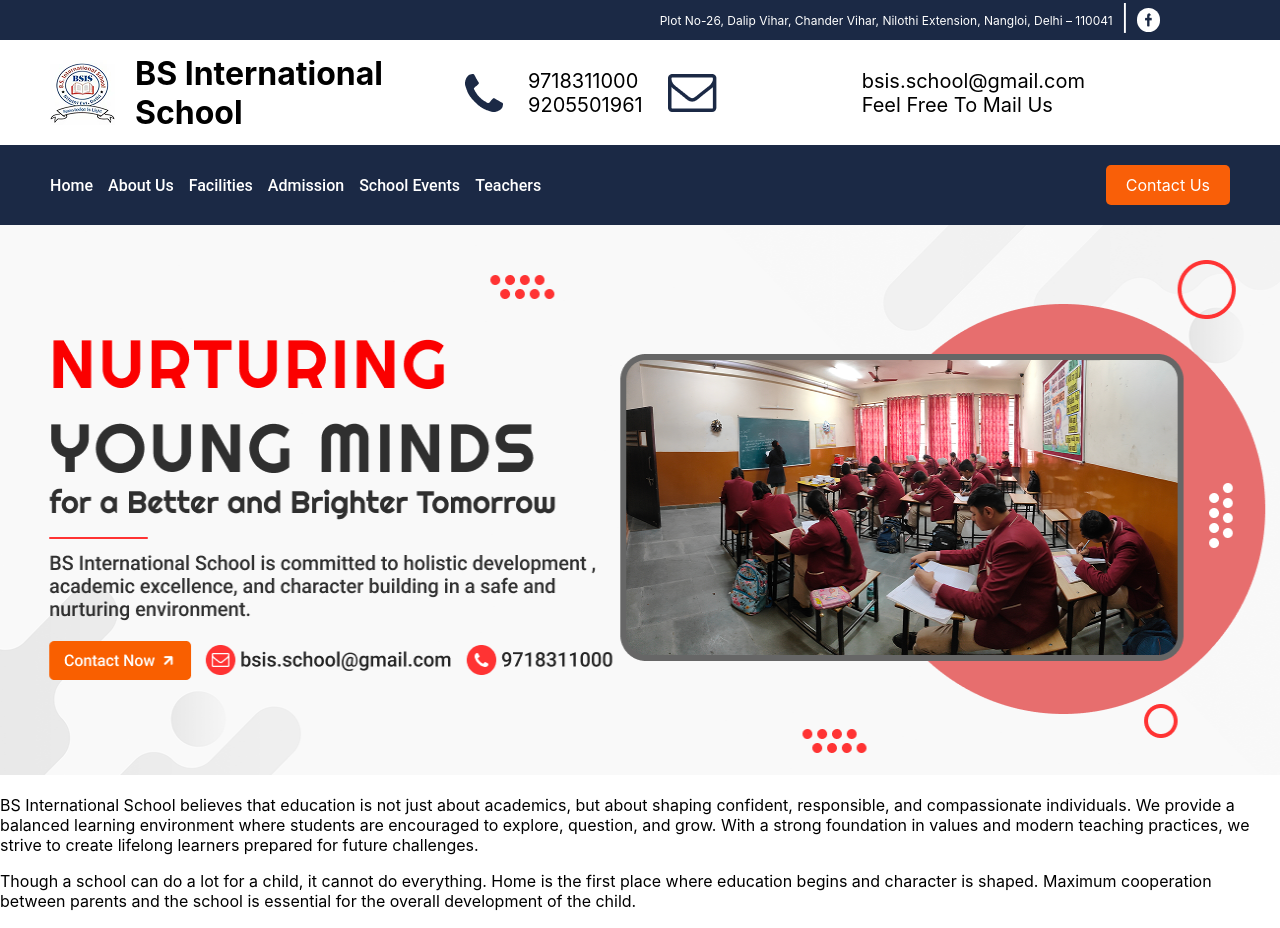
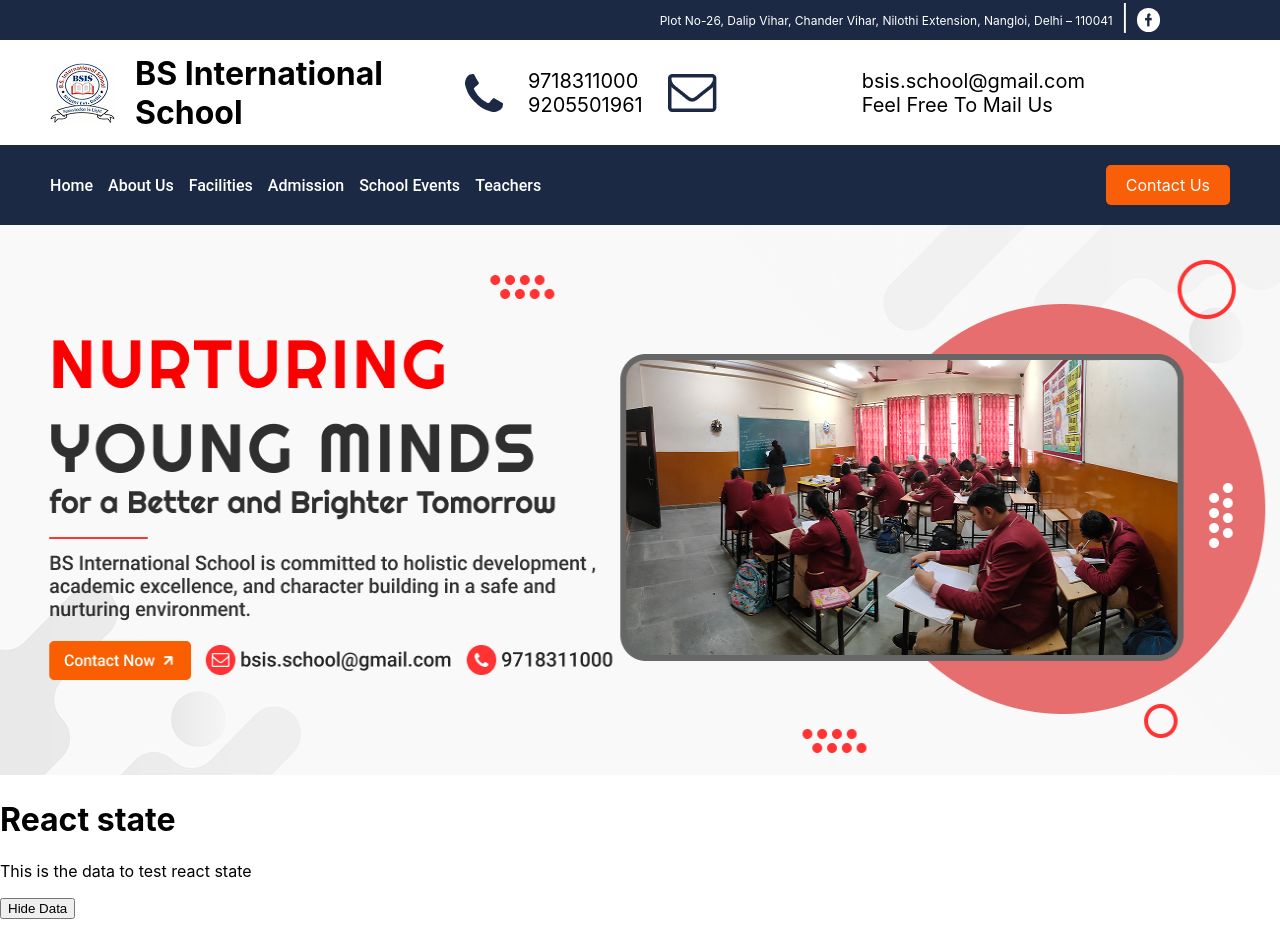
Before and after one commit to souravsharma-dev/react-School-Website, a React (Create React App) app: page / in a window 1280 px wide. Shown: the top 928 px of the page. Built offline with nearby package versions, Linux system fonts and the light colour scheme.

Commit message:
react Hooks and ternary operator

```diff
--- a/src/Components/Home.jsx
+++ b/src/Components/Home.jsx
@@ -1,7 +1,15 @@
 import Navbar from './Navbar';
 import Footer from './Footer';
+import {useState} from 'react';
 
 const Home = () => {
+
+    const [data, setData] = useState(true);
+
+           const change = ()=>{
+            setData(!data)
+           }
+
     return (
         <div>
             <Navbar />
@@ -13,7 +21,12 @@
                     }}
                 ></img>
             </div>
+           <h1>React state</h1>
+           { data && <p>This is the data to test react state</p>}
 
+           <button onClick={change}>
+            {data ? "Hide Data" : "Show Data"}
+           </button>
            <div>
             <p>BS International School believes that education is not just about academics, but about shaping confident, responsible, and compassionate individuals. We provide a balanced learning environment where students are encouraged to explore, question, and grow.
 
```
